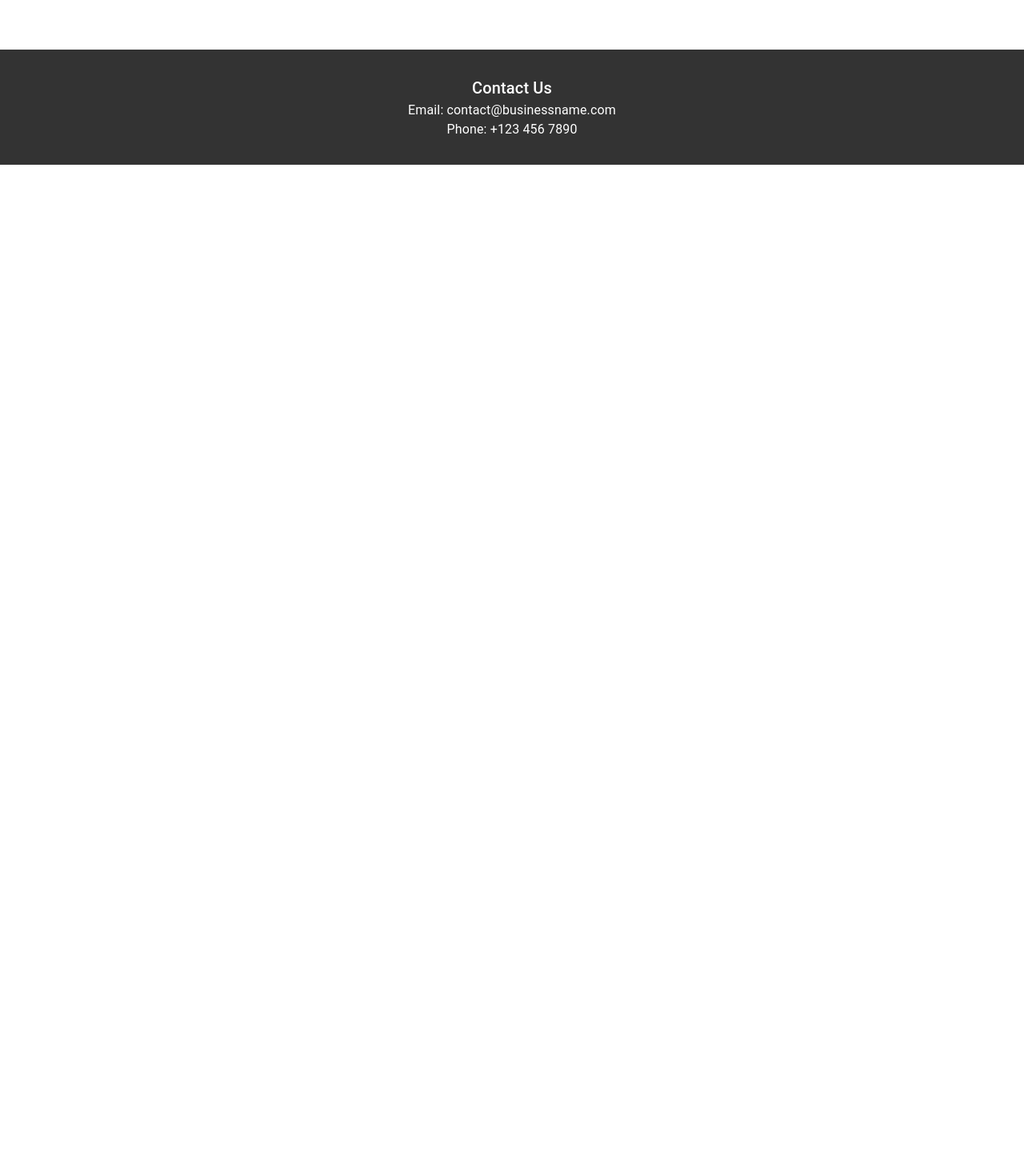
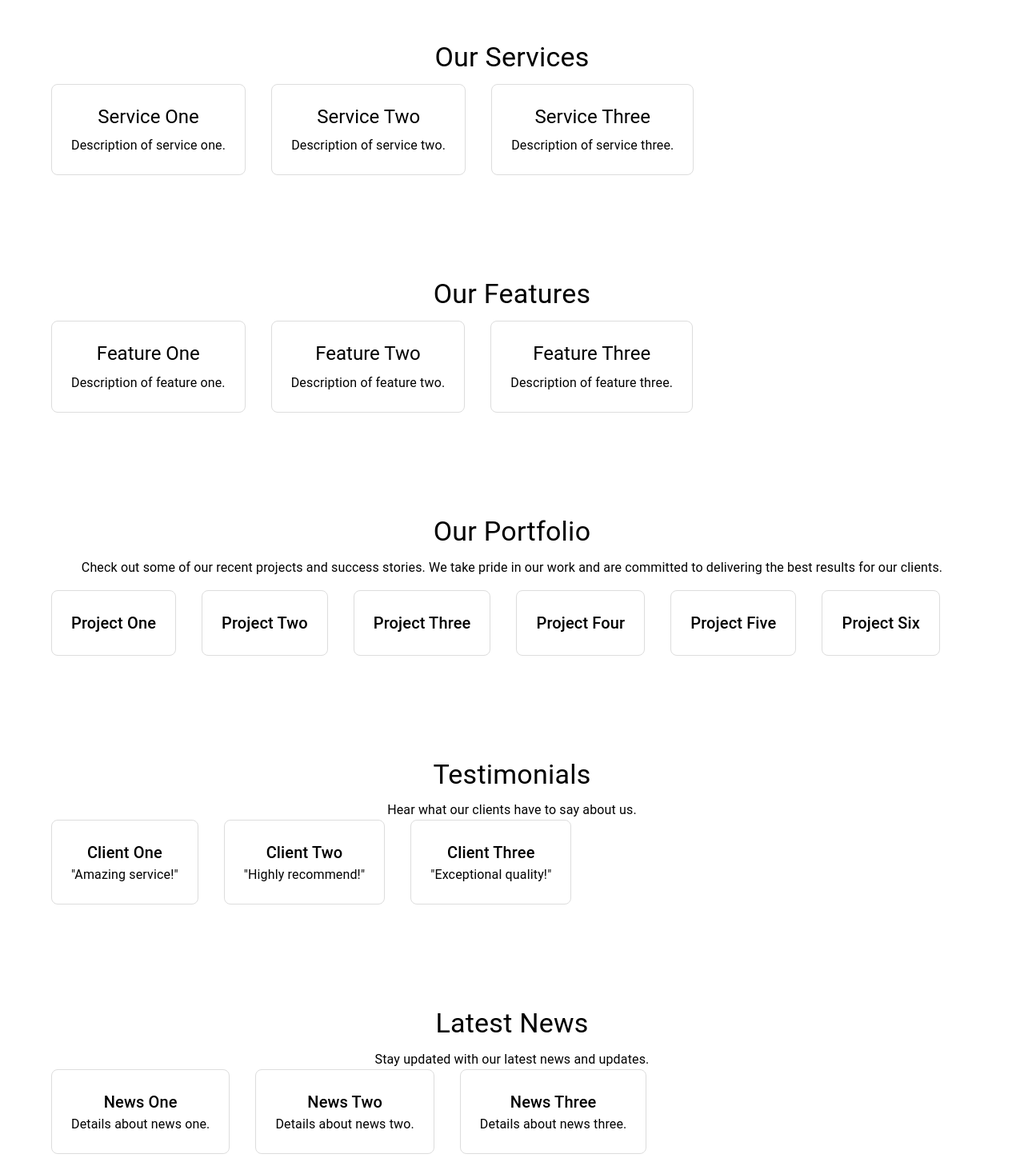
Before and after one commit to CRUX56/oynx, a React (Create React App) app: page / in a window 1280 px wide. Shown: the part 617-2070 px from the top of the page at 80% size. Before the commit the page ends 823 px from the top, so only its background shows below. Built offline with nearby package versions, Linux system fonts and the light colour scheme.

Commit message:
Added additional sections to main app.js
Added additional sections to main app.js in effort to flesh out main home screen of page.

```diff
--- a/src/App.js
+++ b/src/App.js
@@ -8,6 +8,7 @@ import {
   Box,
   Grid,
   Container,
+  TextField,
 } from "@mui/material";
 
 const App = () => {
@@ -53,6 +54,72 @@ const App = () => {
           Get Started
         </Button>
       </Box>
+
+      {/* About Section */}
+      <Container id="about" sx={{ py: 8 }}>
+        <Typography variant="h4" textAlign="center" gutterBottom>
+          About Us
+        </Typography>
+        <Typography textAlign="center" paragraph>
+          We are a leading company in our industry, committed to providing the
+          best services to our clients. Our team of experts is dedicated to
+          ensuring your success.
+        </Typography>
+      </Container>
+
+      {/* Services Section */}
+      <Container id="services" sx={{ py: 8 }}>
+        <Typography variant="h4" textAlign="center" gutterBottom>
+          Our Services
+        </Typography>
+        <Grid container spacing={4}>
+          <Grid item xs={12} sm={6} md={4}>
+            <Box
+              sx={{
+                textAlign: "center",
+                p: 3,
+                border: "1px solid #ddd",
+                borderRadius: "8px",
+              }}
+            >
+              <Typography variant="h5" gutterBottom>
+                Service One
+              </Typography>
+              <Typography>Description of service one.</Typography>
+            </Box>
+          </Grid>
+          <Grid item xs={12} sm={6} md={4}>
+            <Box
+              sx={{
+                textAlign: "center",
+                p: 3,
+                border: "1px solid #ddd",
+                borderRadius: "8px",
+              }}
+            >
+              <Typography variant="h5" gutterBottom>
+                Service Two
+              </Typography>
+              <Typography>Description of service two.</Typography>
+            </Box>
+          </Grid>
+          <Grid item xs={12} sm={6} md={4}>
+            <Box
+              sx={{
+                textAlign: "center",
+                p: 3,
+                border: "1px solid #ddd",
+                borderRadius: "8px",
+              }}
+            >
+              <Typography variant="h5" gutterBottom>
+                Service Three
+              </Typography>
+              <Typography>Description of service three.</Typography>
+            </Box>
+          </Grid>
+        </Grid>
+      </Container>
 
       {/* Features Section */}
       <Container id="features" sx={{ py: 8 }}>
@@ -108,6 +175,226 @@ const App = () => {
         </Grid>
       </Container>
 
+      {/* Portfolio Section */}
+      <Container id="portfolio" sx={{ py: 8 }}>
+        <Typography variant="h4" textAlign={"center"} gutterBottom>
+          Our Portfolio
+        </Typography>
+        <Typography textAlign="center" paragraph>
+          Check out some of our recent projects and success stories. We take
+          pride in our work and are committed to delivering the best results for
+          our clients.
+        </Typography>
+        <Grid container spacing={4}>
+          <Grid item xs={12} sm={6} md={4}>
+            <Box
+              sx={{
+                textAlign: "center",
+                p: 3,
+                border: "1px solid #ddd",
+                borderRadius: "8px",
+              }}
+            >
+              <Typography variant="h6">Project One</Typography>
+            </Box>
+          </Grid>
+          <Grid item xs={12} sm={6} md={4}>
+            <Box
+              sx={{
+                textAlign: "center",
+                p: 3,
+                border: "1px solid #ddd",
+                borderRadius: "8px",
+              }}
+            >
+              <Typography variant="h6">Project Two</Typography>
+            </Box>
+          </Grid>
+          <Grid item xs={12} sm={6} md={4}>
+            <Box
+              sx={{
+                textAlign: "center",
+                p: 3,
+                border: "1px solid #ddd",
+                borderRadius: "8px",
+              }}
+            >
+              <Typography variant="h6">Project Three</Typography>
+            </Box>
+          </Grid>
+          <Grid item xs={12} sm={6} md={4}>
+            <Box
+              sx={{
+                textAlign: "center",
+                p: 3,
+                border: "1px solid #ddd",
+                borderRadius: "8px",
+              }}
+            >
+              <Typography variant="h6">Project Four</Typography>
+            </Box>
+          </Grid>
+          <Grid item xs={12} sm={6} md={4}>
+            <Box
+              sx={{
+                textAlign: "center",
+                p: 3,
+                border: "1px solid #ddd",
+                borderRadius: "8px",
+              }}
+            >
+              <Typography variant="h6">Project Five</Typography>
+            </Box>
+          </Grid>
+          <Grid item xs={12} sm={6} md={4}>
+            <Box
+              sx={{
+                textAlign: "center",
+                p: 3,
+                border: "1px solid #ddd",
+                borderRadius: "8px",
+              }}
+            >
+              <Typography variant="h6">Project Six</Typography>
+            </Box>
+          </Grid>
+        </Grid>
+      </Container>
+
+      {/* Testimonials Section */}
+
+      {/* Testimonials Section */}
+      <Container id="testimonials" sx={{ py: 8 }}>
+        <Typography variant="h4" textAlign="center" gutterBottom>
+          Testimonials
+        </Typography>
+        <Typography textAlign="center">
+          Hear what our clients have to say about us.
+        </Typography>
+        <Grid container spacing={4}>
+          <Grid item xs={12} sm={6} md={4}>
+            <Box
+              sx={{
+                textAlign: "center",
+                p: 3,
+                border: "1px solid #ddd",
+                borderRadius: "8px",
+              }}
+            >
+              <Typography variant="h6">Client One</Typography>
+              <Typography>"Amazing service!"</Typography>
+            </Box>
+          </Grid>
+          <Grid item xs={12} sm={6} md={4}>
+            <Box
+              sx={{
+                textAlign: "center",
+                p: 3,
+                border: "1px solid #ddd",
+                borderRadius: "8px",
+              }}
+            >
+              <Typography variant="h6">Client Two</Typography>
+              <Typography>"Highly recommend!"</Typography>
+            </Box>
+          </Grid>
+          <Grid item xs={12} sm={6} md={4}>
+            <Box
+              sx={{
+                textAlign: "center",
+                p: 3,
+                border: "1px solid #ddd",
+                borderRadius: "8px",
+              }}
+            >
+              <Typography variant="h6">Client Three</Typography>
+              <Typography>"Exceptional quality!"</Typography>
+            </Box>
+          </Grid>
+        </Grid>
+      </Container>
+
+      {/* Latest News Section */}
+      <Container id="news" sx={{ py: 8 }}>
+        <Typography variant="h4" textAlign="center" gutterBottom>
+          Latest News
+        </Typography>
+        <Typography textAlign="center">
+          Stay updated with our latest news and updates.
+        </Typography>
+        <Grid container spacing={4}>
+          <Grid item xs={12} sm={6} md={4}>
+            <Box
+              sx={{
+                textAlign: "center",
+                p: 3,
+                border: "1px solid #ddd",
+                borderRadius: "8px",
+              }}
+            >
+              <Typography variant="h6">News One</Typography>
+              <Typography>Details about news one.</Typography>
+            </Box>
+          </Grid>
+          <Grid item xs={12} sm={6} md={4}>
+            <Box
+              sx={{
+                textAlign: "center",
+                p: 3,
+                border: "1px solid #ddd",
+                borderRadius: "8px",
+              }}
+            >
+              <Typography variant="h6">News Two</Typography>
+              <Typography>Details about news two.</Typography>
+            </Box>
+          </Grid>
+          <Grid item xs={12} sm={6} md={4}>
+            <Box
+              sx={{
+                textAlign: "center",
+                p: 3,
+                border: "1px solid #ddd",
+                borderRadius: "8px",
+              }}
+            >
+              <Typography variant="h6">News Three</Typography>
+              <Typography>Details about news three.</Typography>
+            </Box>
+          </Grid>
+        </Grid>
+      </Container>
+
+      {/* Contact Form Section */}
+      <Container id="contact" sx={{ py: 8 }}>
+        <Typography variant="h4" textAlign="center" gutterBottom>
+          Contact Us
+        </Typography>
+        <Box
+          component="form"
+          sx={{
+            maxWidth: "600px",
+            margin: "0 auto",
+            display: "flex",
+            flexDirection: "column",
+            gap: 2,
+          }}
+        >
+          <TextField label="Name" variant="outlined" fullWidth />
+          <TextField label="Email" variant="outlined" fullWidth />
+          <TextField
+            label="Message"
+            variant="outlined"
+            multiline
+            rows={4}
+            fullWidth
+          />
+          <Button variant="contained" color="primary" size="large">
+            Submit
+          </Button>
+        </Box>
+      </Container>
+
       {/* Footer */}
       <Box
         sx={{
```
